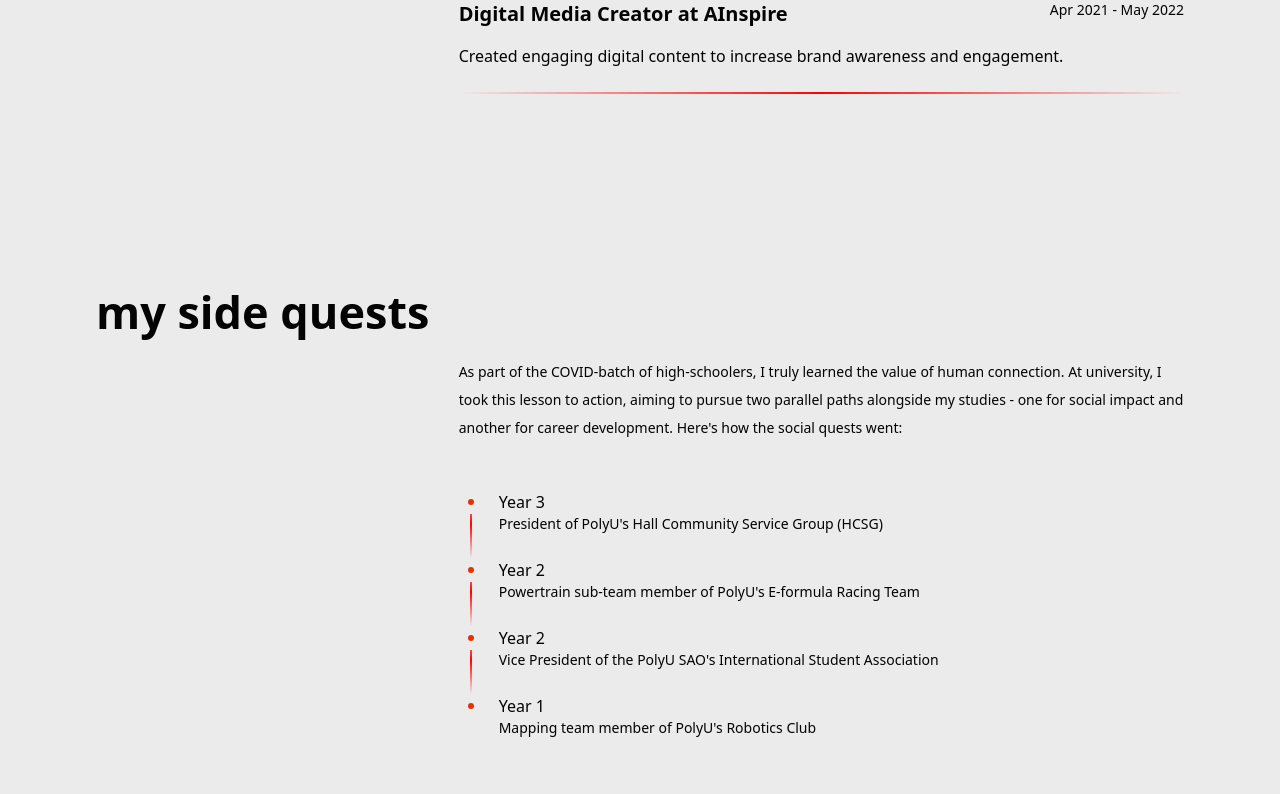
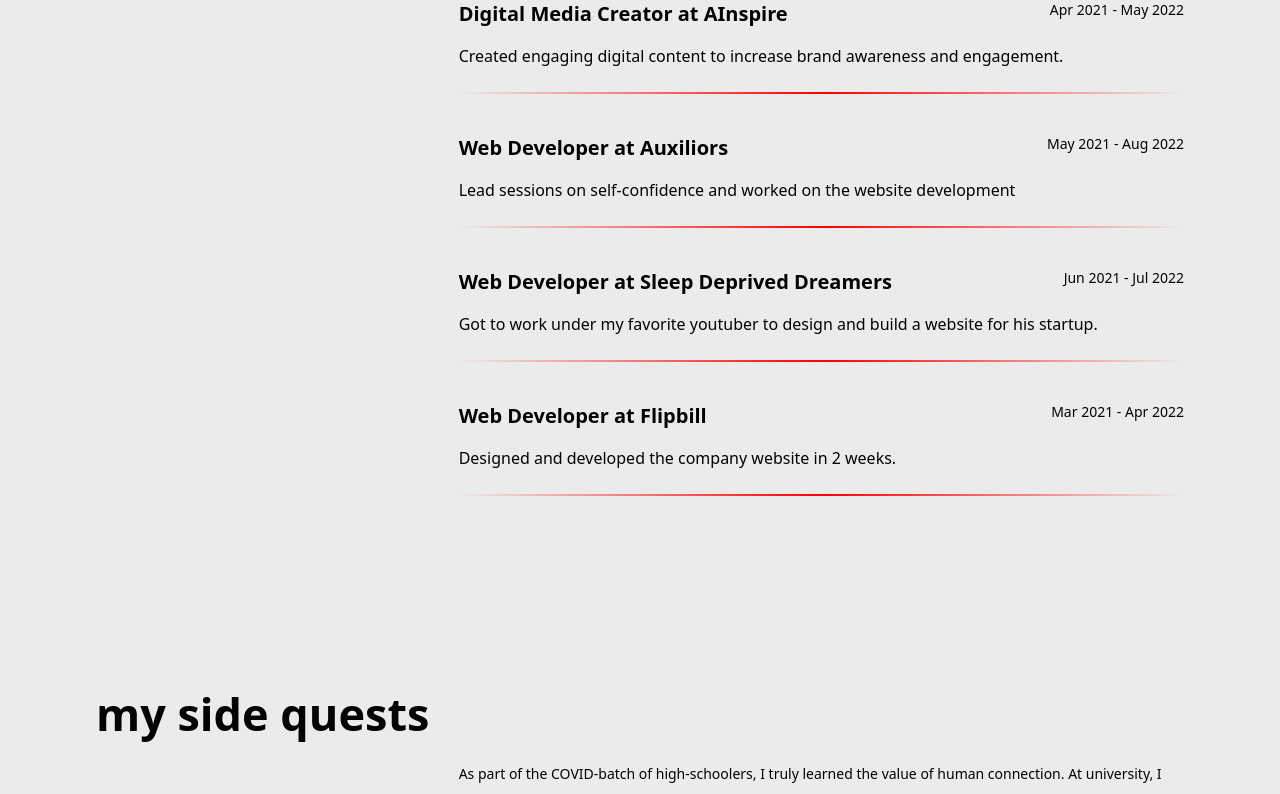
Before and after one commit to jyotsna-venkatesan/my-portfolio, a Vue app: page / in a window 1280 px wide. Shown: the part 10779-11573 px from the top of the page. Built offline with nearby package versions, Linux system fonts and the light colour scheme.

Commit message:
added some experience

```diff
--- a/src/components/ExperienceComponent.vue
+++ b/src/components/ExperienceComponent.vue
@@ -26,7 +26,9 @@
                 and cloud-based virtual devices.
               </p>
 
-              <div class="h-[2px] bg-gradient-to-r from-transparent via-[#FF0000] to-transparent w-full mt-6"></div>
+              <div
+                class="h-[2px] bg-gradient-to-r from-transparent via-[#FF0000] to-transparent w-full mt-6"
+              ></div>
             </div>
 
             <!-- Experience 2 -->
@@ -42,7 +44,9 @@
                 Automated the sanity and regression test suite of the client app.
               </p>
 
-              <div class="h-[2px] bg-gradient-to-r from-transparent via-[#FF0000] to-transparent w-full mt-6"></div>
+              <div
+                class="h-[2px] bg-gradient-to-r from-transparent via-[#FF0000] to-transparent w-full mt-6"
+              ></div>
             </div>
 
             <!-- Experience 3 -->
@@ -59,7 +63,9 @@
                 accessibility and user experience.
               </p>
 
-              <div class="h-[2px] bg-gradient-to-r from-transparent via-[#FF0000] to-transparent w-full mt-6"></div>
+              <div
+                class="h-[2px] bg-gradient-to-r from-transparent via-[#FF0000] to-transparent w-full mt-6"
+              ></div>
             </div>
 
             <!-- Experience 4 -->
@@ -76,7 +82,9 @@
                 performance optimization.
               </p>
 
-              <div class="h-[2px] bg-gradient-to-r from-transparent via-[#FF0000] to-transparent w-full mt-6"></div>
+              <div
+                class="h-[2px] bg-gradient-to-r from-transparent via-[#FF0000] to-transparent w-full mt-6"
+              ></div>
             </div>
 
             <!-- Experience 5 -->
@@ -91,7 +99,9 @@
                 Robot.
               </p>
 
-              <div class="h-[2px] bg-gradient-to-r from-transparent via-[#FF0000] to-transparent w-full mt-6"></div>
+              <div
+                class="h-[2px] bg-gradient-to-r from-transparent via-[#FF0000] to-transparent w-full mt-6"
+              ></div>
             </div>
 
             <!-- Experience 6 -->
@@ -107,7 +117,60 @@
                 Created engaging digital content to increase brand awareness and engagement.
               </p>
 
-              <div class="h-[2px] bg-gradient-to-r from-transparent via-[#FF0000] to-transparent w-full mt-6"></div>
+              <div
+                class="h-[2px] bg-gradient-to-r from-transparent via-[#FF0000] to-transparent w-full mt-6"
+              ></div>
+            </div>
+
+            <!-- Experience 7 -->
+            <div class="mb-10 experience-item" ref="expItem6">
+              <div class="flex justify-between items-start mb-4">
+                <h3 class="text-xl font-semibold text-[#030303]">Web Developer at Auxiliors</h3>
+                <span class="text-sm text-[#030303] font-light">May 2021 - Aug 2022</span>
+              </div>
+
+              <p class="text-[#030303] mb-6">
+                Lead sessions on self-confidence and worked on the website development
+              </p>
+
+              <div
+                class="h-[2px] bg-gradient-to-r from-transparent via-[#FF0000] to-transparent w-full mt-6"
+              ></div>
+            </div>
+
+            <!-- Experience 8 -->
+            <div class="mb-10 experience-item" ref="expItem6">
+              <div class="flex justify-between items-start mb-4">
+                <h3 class="text-xl font-semibold text-[#030303]">
+                  Web Developer at Sleep Deprived Dreamers
+                </h3>
+                <span class="text-sm text-[#030303] font-light">Jun 2021 - Jul 2022</span>
+              </div>
+
+              <p class="text-[#030303] mb-6">
+                Got to work under my favorite youtuber to design and build a website for his
+                startup.
+              </p>
+
+              <div
+                class="h-[2px] bg-gradient-to-r from-transparent via-[#FF0000] to-transparent w-full mt-6"
+              ></div>
+            </div>
+
+            <!-- Experience 9 -->
+            <div class="mb-10 experience-item" ref="expItem6">
+              <div class="flex justify-between items-start mb-4">
+                <h3 class="text-xl font-semibold text-[#030303]">Web Developer at Flipbill</h3>
+                <span class="text-sm text-[#030303] font-light">Mar 2021 - Apr 2022</span>
+              </div>
+
+              <p class="text-[#030303] mb-6">
+                Designed and developed the company website in 2 weeks.
+              </p>
+
+              <div
+                class="h-[2px] bg-gradient-to-r from-transparent via-[#FF0000] to-transparent w-full mt-6"
+              ></div>
             </div>
           </div>
         </div>
```
